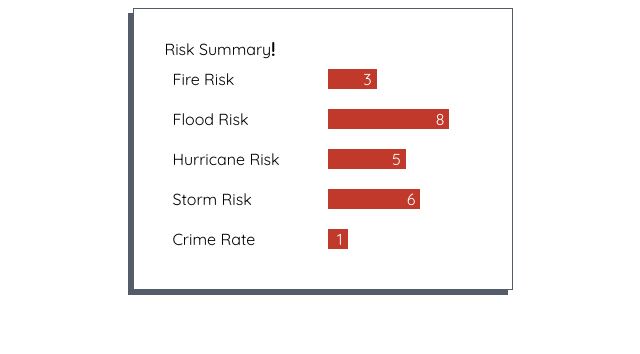
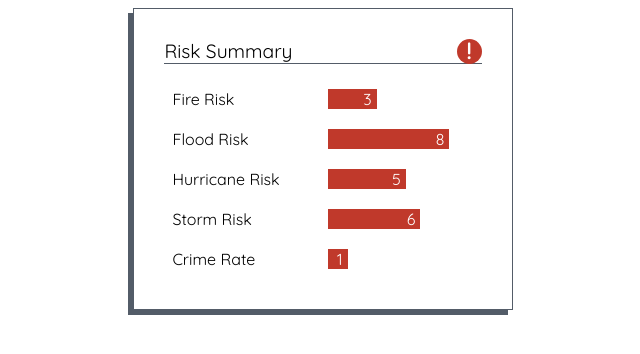
Before and after one commit to richardlam96/feature_callout_box, a React (Create React App) app: page / in a window 1280 px wide. Shown: the top 354 px of the page, without its empty margins (317-957 px from the left). Built offline with nearby package versions, Linux system fonts and the light colour scheme.

Commit message:
added title with a jumping icon

```diff
--- a/src/styles/FeatureItem.css
+++ b/src/styles/FeatureItem.css
@@ -15,7 +15,7 @@
   bottom: 5px;
   background: #ddd;
   box-shadow: -5px 5px #535c68;
-  font-weight: 550;
+  font-weight: bold;
 }
 
 .feature-name {
--- a/src/styles/FeatureList.css
+++ b/src/styles/FeatureList.css
@@ -16,16 +16,35 @@
   animation: none;
 }
 
+.feature-list-title i {
+  position: relative;
+  float: right;
+  color: #fff;
+  background: #c0392b;
+  border-radius: 50%;
+  text-align: center;
+  padding: 0;
+  width: 25px;
+  height: 25px;
+  line-height: 25px;
+  animation: icon-jump 2.5s infinite;
+}
+
+.feature-list-title {
+  font-size: 1.2em;
+  margin-bottom: 15px;
+  border-bottom: 1px solid #535c68;
+}
+
 .feature-list {
   list-style: none;
   padding-left: 0;
   margin: 0;
 }
 
-@keyframes shadow-animation {
-  0%, 20%, 100% {
-  }
-  10% {
-    box-shadow: -5px 5px #c0392b;
-  }
+@keyframes icon-jump {
+  0%, 6% { bottom: 0px; }
+  1%, 5% { bottom: 3px; }
+  2%, 4% { bottom: 6px; }
+  3% { bottom: 9px; }
 }
```
